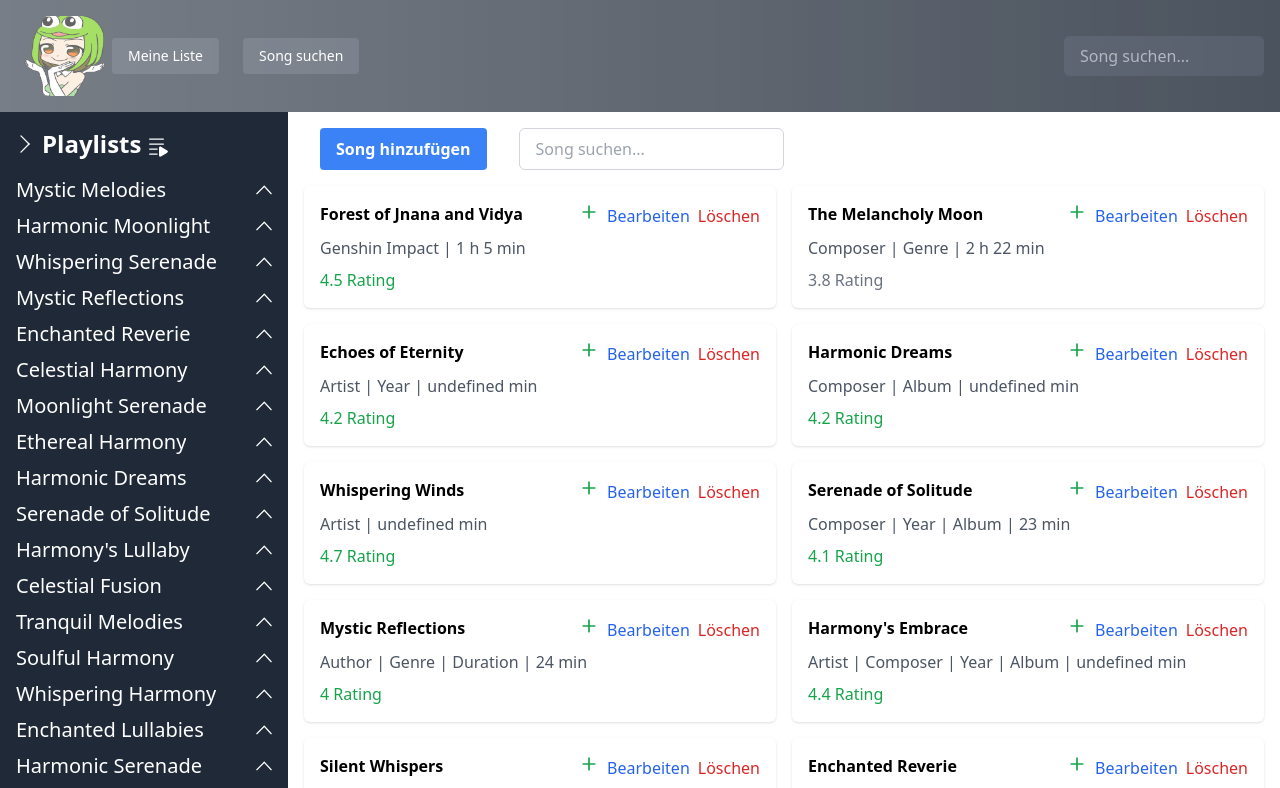
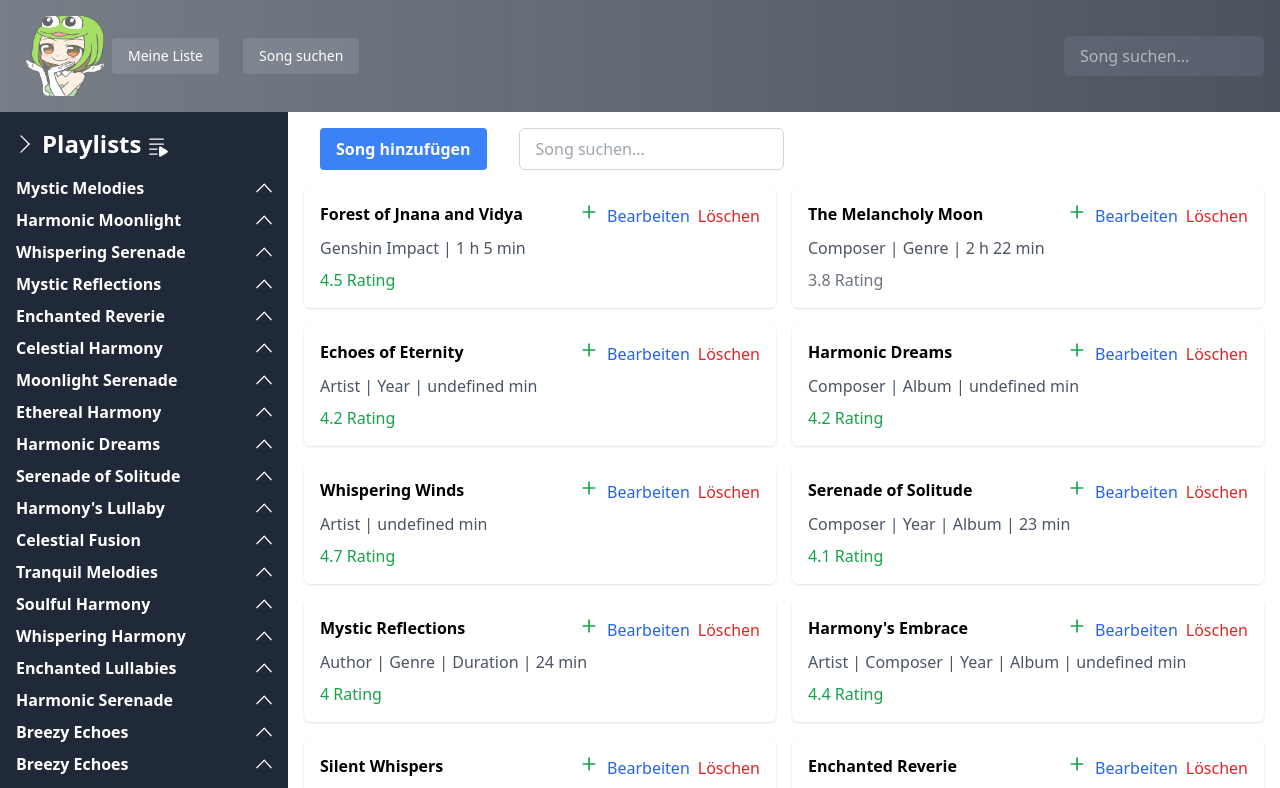
Before and after one commit to dominictosku/Mongo-Python, a Vue app in the folder jukebox/: page / in a window 1280 px wide. Shown: the top 788 px of the page. Built offline with nearby package versions, Linux system fonts and the light colour scheme.

Commit message:
feat: smaller playlist title

```diff
--- a/jukebox/src/components/Sidebar.vue
+++ b/jukebox/src/components/Sidebar.vue
@@ -38,8 +38,8 @@
             </div>
             <div v-for="playlist in playlists" :key="playlist.id">
                 <button class="flex items-center justify-between w-full mb-2 focus:outline-none" @click="togglePlaylist(playlist.id)">
-                    <span class="truncate text-xl">
-                        {{ playlist.name}} <i>{{ isPlaylistOpen[playlist.id - 1] ? '(ausgewählt)' : ''  }}</i>
+                    <span class="truncate text-md font-bold">
+                        {{ playlist.name }} <i>{{ isPlaylistOpen[playlist.id - 1] ? '(ausgewählt)' : ''  }}</i>
                     </span>
                     <svg :class="{ 'rotate-180': isPlaylistOpen[playlist.id - 1] }" xmlns="http://www.w3.org/2000/svg" width="16"
                         height="16" viewBox="0 0 55.655 31.657">
@@ -105,6 +105,7 @@ onMounted(() => {
 
 function togglePlaylist(id) {
     isPlaylistOpen.value[id - 1] = !isPlaylistOpen.value[id - 1];
+    // LS: Update LocalStorage entry
 }
 </script>
 
```
